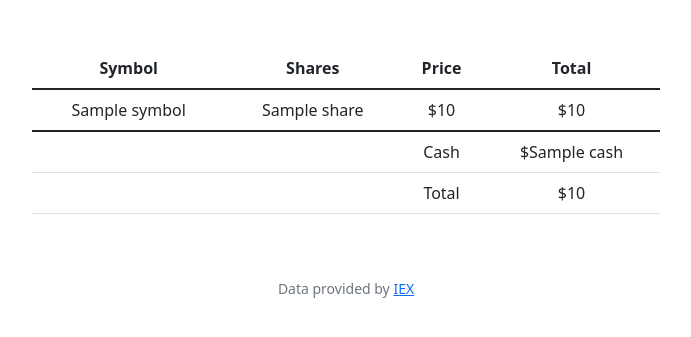
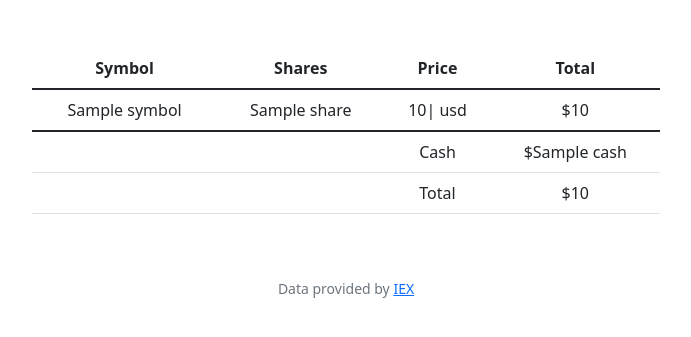
Before and after one commit to Adrian-Kohan/CS50P, a Flask app: template CS50/CS50X/PSET9/finance/templates/index.html in a window 1280 px wide. Shown: the part 76-413 px from the top of the page, without its empty margins (294-985 px from the left). Run offline with Flask 3, Linux system fonts and the light colour scheme; the template is opened without the code that fills it: most values are stand-ins (such as "Sample title", 1, 10 or a date in 2020); some libraries are stand-ins or nearby versions.

Commit message:
Tue, Feb 20, 2024, 6:27 PM +03:30

```diff
--- a/CS50/CS50X/PSET9/finance/templates/index.html
+++ b/CS50/CS50X/PSET9/finance/templates/index.html
@@ -21,7 +21,7 @@
             <tr>
                 <td>{{stock["symbol"]}}</td>
                 <td>{{stock["share"]}}</td>
-                <td>${{stock["price"]}}</td>
+                <td>{{stock["price"]}}| usd</td>
                 <td>${{stock["share"] * stock["price"]}}</td>
             </tr>
             {% endfor %}
```
